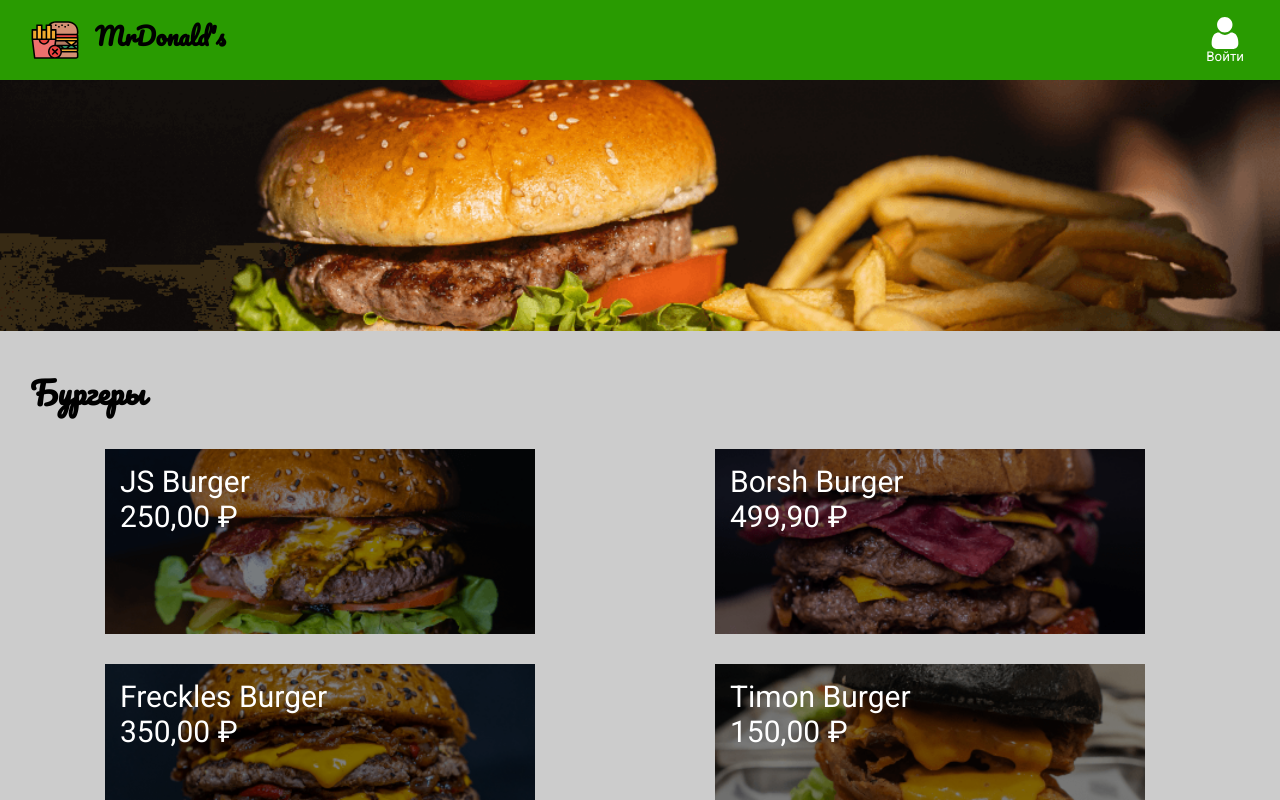
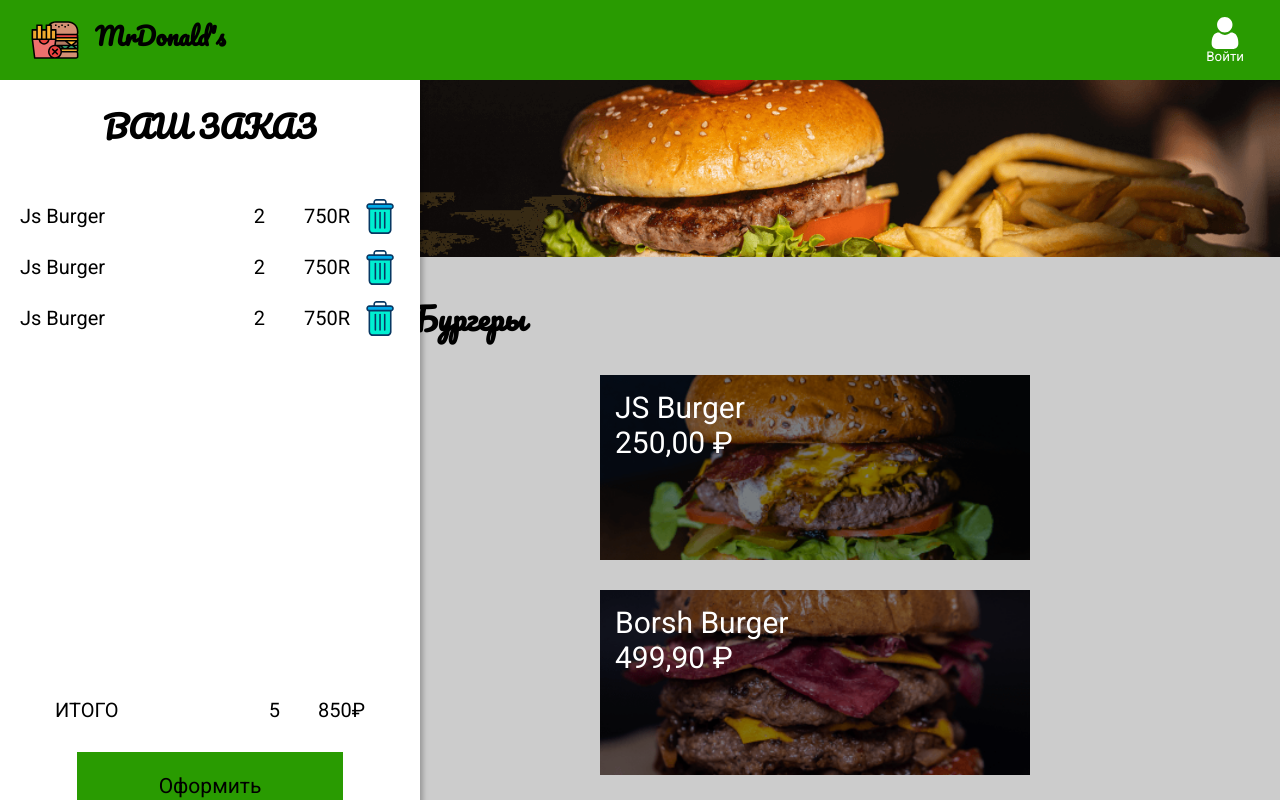
Before and after one commit to Danila-Mur/react-donalds, a React (Create React App) app: page / in a window 1280 px wide. Shown: the top 800 px of the page. Built offline with nearby package versions, Linux system fonts and the light colour scheme.

Commit message:
add order

```diff
--- a/src/App.js
+++ b/src/App.js
@@ -3,6 +3,7 @@
 import { NavBar } from './components/NavBar';
 import { Menu } from './components/Menu';
 import { ModalItem } from './components/ModalItem';
+import { Order } from './components/Order';
 
 function App() {
   const [openItem, setOpenItem] = React.useState(null);
@@ -11,8 +12,9 @@
     <>
       <GlobalStyle />
       <NavBar />
+      <Order />
       <Menu setOpenItem={setOpenItem} />
-      <ModalItem openItem={openItem} setOpenItem={setOpenItem}/>
+      <ModalItem openItem={openItem} setOpenItem={setOpenItem} />
     </>
   );
 }
--- a/src/components/Button.js
+++ /dev/null
@@ -1,15 +0,0 @@
-import React from 'react';
-import styled from 'styled-components';
-
-const ButtonBlock = styled.button`
-  display: flex;
-  margin: 150px auto 0 auto;
-  padding: 20px 80px;
-  background-color: #299B01;
-  font-size: 21px;
-  border: none;
-`
-
-export const Button = () => (
-  <ButtonBlock>Добавить</ButtonBlock>
-)
--- /dev/null
+++ b/src/components/ButtonCheckout.js
@@ -0,0 +1,17 @@
+import React from 'react';
+import styled from 'styled-components';
+
+export const ButtonCheckout = styled.button`
+  display: block;
+  margin: 0 auto;
+  padding: 20px 80px;
+  background-color: #299B01;
+  font-size: 21px;
+  border-color: transparent;
+  trasition-property: color, background-color, border-color;
+  &:hover {
+    background-color: #fff;
+    color: #299B01;
+    border-color: #299B01;
+  }
+`
--- a/src/components/Menu.js
+++ b/src/components/Menu.js
@@ -7,6 +7,7 @@
 const MenuStyled = styled.main`
   background-color: #ccc;
   margin-top: 80px;
+  margin-left: 380px;
 `;
 
 const SectionMenu = styled.section`
--- a/src/components/ModalItem.js
+++ b/src/components/ModalItem.js
@@ -1,6 +1,6 @@
 import React from 'react';
 import styled from 'styled-components';
-import { Button } from './Button';
+import { ButtonCheckout } from './ButtonCheckout';
 
 const Overlay = styled.div`
   position: fixed;
@@ -24,7 +24,6 @@
 const Banner = styled.div`
   width: 100%;
   height: 200px;
-  margin-bottom: 20px;
   background-image: url(${({ img }) => img});
   background-size: cover;
   background-position: center;
@@ -32,10 +31,18 @@
 
 const Info = styled.div`
   display: flex;
+  flex-direction: column;
   justify-content: space-between;
   align-items: center;
-  margin-top: 20px;
+  height: calc(100% - 250px);
   padding: 0 30px;
+`;
+
+const InfoHeader = styled.div`
+  display: flex;
+  justify-content: space-between;
+  align-items: center;
+  width: 100%;
 `;
 
 const InfoTitle = styled.h3`
@@ -61,6 +68,7 @@
       <Modal>
         <Banner img={openItem.img} />
         <Info>
+          <InfoHeader>
             <InfoTitle>{openItem.name}</InfoTitle>
             <InfoPrice>
               {openItem.price.toLocaleString('ru-RU', {
@@ -68,8 +76,9 @@
                 currency: 'RUB',
               })}
             </InfoPrice>
+          </InfoHeader>
+          <ButtonCheckout>Добавить</ButtonCheckout>
         </Info>
-        <Button />
       </Modal>
     </Overlay>
   );
--- /dev/null
+++ b/src/components/Order.js
@@ -0,0 +1,65 @@
+import React from 'react';
+import styled from 'styled-components';
+import { ButtonCheckout } from './ButtonCheckout';
+import { OrderListItem } from './OrderListItem';
+
+const OrderStyled = styled.section`
+  position: fixed;
+  top: 80px;
+  left: 0;
+  display: flex;
+  flex-direction: column;
+  min-width: 380px;
+  height: calc(100% - 80px);
+  padding: 20px;
+  background-color: #fff;
+  box-shadow: 3px 4px 5px rgba(0, 0, 0, 0.25);
+`;
+
+const OrderTitle = styled.h2`
+  margin-bottom: 30px;
+  text-align: center;
+`;
+
+const OrderContent = styled.div`
+  flex-grow: 1;
+`;
+
+const OrderList = styled.ul``;
+
+const Total = styled.div`
+  display: flex;
+  margin: 0 35px 30px;
+  & span:first-child {
+    flex-grow: 1;
+  }
+`;
+
+const TotalPrice = styled.span`
+  min-width: 65px;
+  margin-left: 20px;
+  text-align: right;
+`;
+
+export const Order = () => {
+  return (
+    <>
+      <OrderStyled>
+        <OrderTitle>ВАШ ЗАКАЗ</OrderTitle>
+        <OrderContent>
+          <OrderList>
+            <OrderListItem />
+            <OrderListItem />
+            <OrderListItem />
+          </OrderList>
+        </OrderContent>
+        <Total>
+          <span>ИТОГО</span>
+          <span>5</span>
+          <TotalPrice>850₽</TotalPrice>
+        </Total>
+        <ButtonCheckout>Оформить</ButtonCheckout>
+      </OrderStyled>
+    </>
+  );
+};
--- /dev/null
+++ b/src/components/OrderListItem.js
@@ -0,0 +1,41 @@
+import React from 'react';
+import styled from 'styled-components';
+import trashImage from '../image/trash.svg';
+
+const OrderItemStyled = styled.li`
+  display: flex;
+  align-items: center;
+  margin: 15px 0;
+`;
+
+const ItemName = styled.span`
+  flex-grow: 1;
+`;
+
+const ItemPrice = styled.span`
+  min-width: 65px;
+  margin-left: 20px;
+  margin-right: 10px;
+  text-align: right;
+`;
+
+const TrashButton = styled.button`
+  width: 24px;
+  height: 30px;
+  border-color: transparent;
+  background-color: transparent;
+  background-image: url(${trashImage});
+  background-repeat: no-repeat;
+  background-position: center;
+  background-size: cover;
+  cursor: pointer;
+`;
+
+export const OrderListItem = () => (
+  <OrderItemStyled>
+    <ItemName>Js Burger</ItemName>
+    <span>2</span>
+    <ItemPrice>750R</ItemPrice>
+    <TrashButton />
+  </OrderItemStyled>
+);
```
Also changed, not shown: src/image/trash.svg (added). Lines whose indentation alone changed are shown as unchanged.
